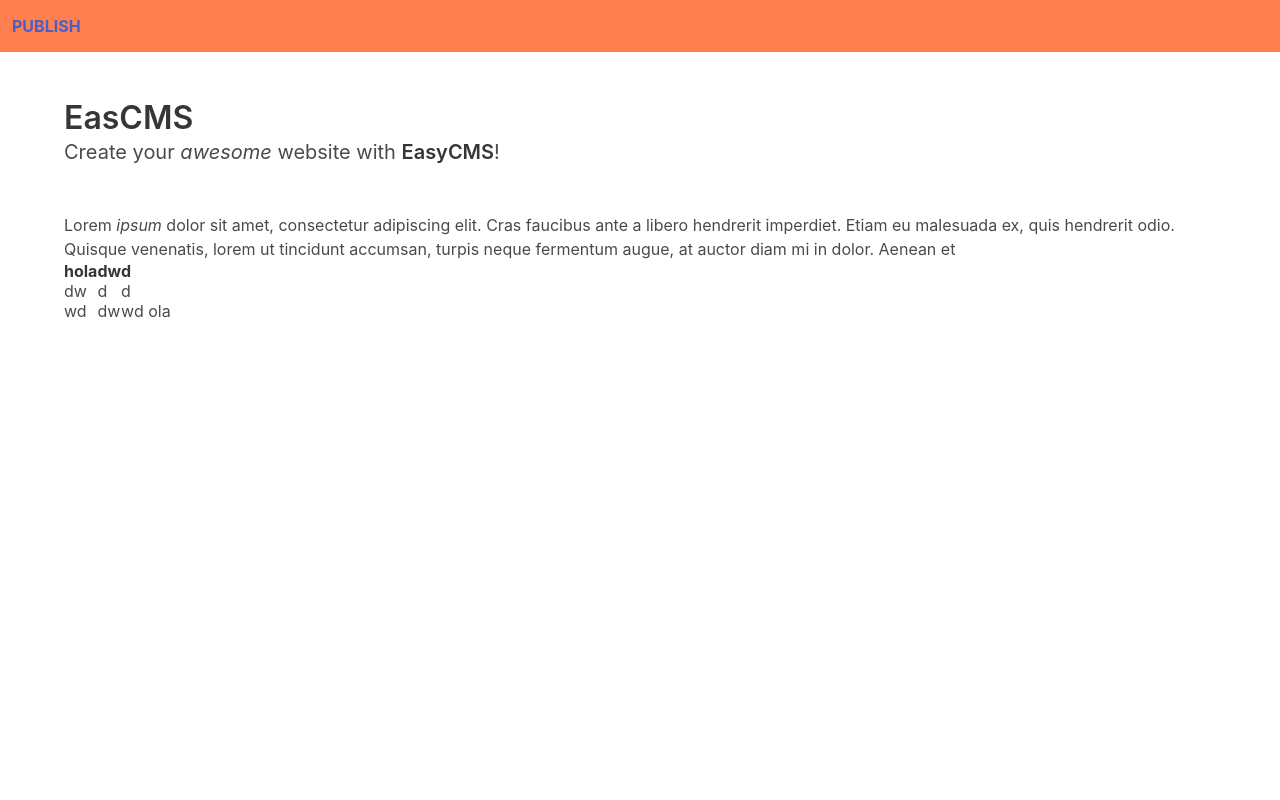
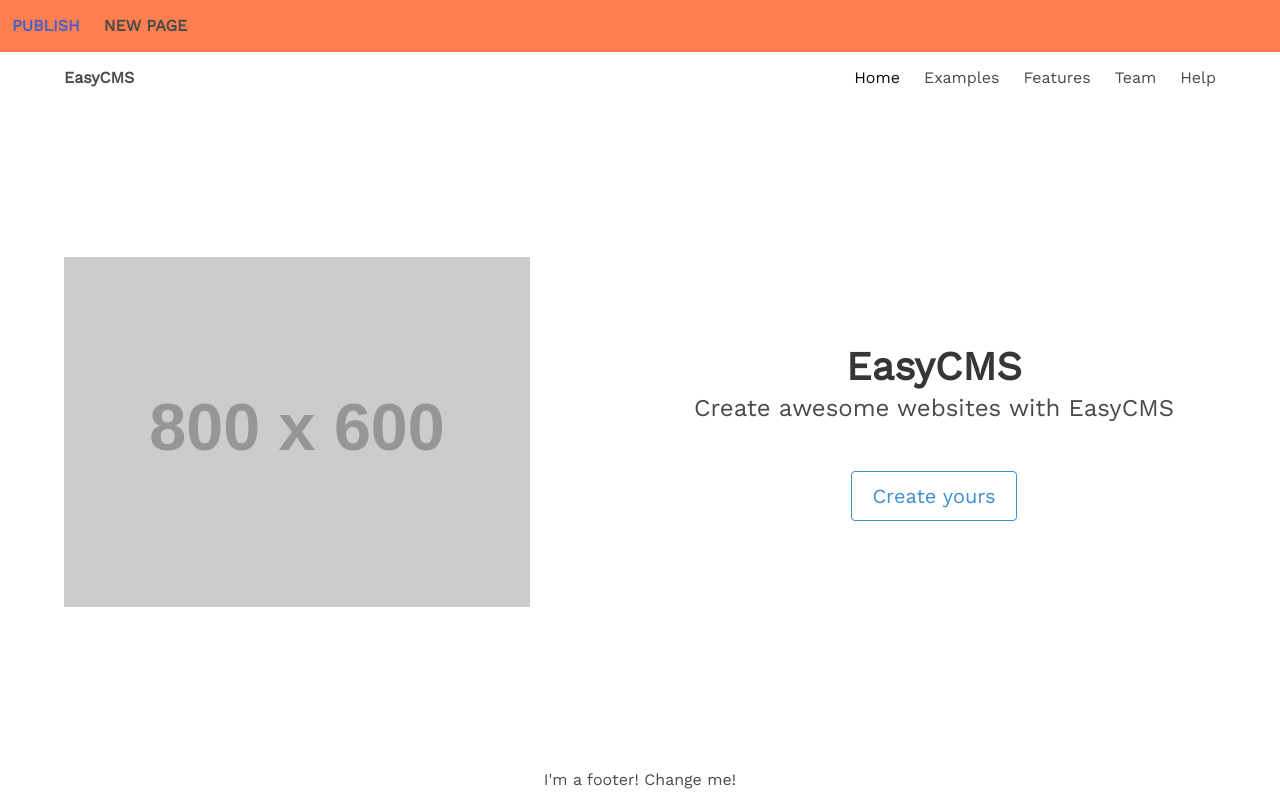
Before and after one commit to bernatixer/EasyCMS, a Node server app: page / in a window 1280 px wide. Run offline with Node 20, Linux system fonts and the light colour scheme; grey boxes labelled with a size stand in for pictures from a placeholder-image service; some libraries are stand-ins or nearby versions.

Commit message:
Changed web

```diff
--- a/server.js
+++ b/server.js
@@ -1,7 +1,6 @@
 const express = require('express');
 const app = express();
 const bodyParser = require('body-parser');
-const jsdom = require('jsdom');
 const fs = require('fs');
 const pretty = require('pretty');
 
@@ -17,6 +16,7 @@ app.use(express.static('public'));
 app.get('/', function(req, res) {
 	res.render('index');
 });
+
 app.get('*', function(req, res) {
 	res.render('404');
 });
@@ -35,7 +35,7 @@ app.post('/save-my-page', function(req, res) {
 			$('div[data-name="'+obj+'"]').html(req.body[obj]);
 		}
 
-		var newHTML = pretty("<html>\n" + $("html").html() + "\n</html>", {ocd: true});
+		var newHTML = pretty("<!DOCTYPE html>\n<html>\n" + $("html").html() + "\n</html>", {ocd: true});
 		fs.writeFile("views/index.ejs", newHTML, function(err) {
 			if(err) {
 				res.send('500');
--- a/views/index.ejs
+++ b/views/index.ejs
@@ -1,25 +1,40 @@
+<!DOCTYPE html>
 <html>
   <head>
     <meta charset="utf-8">
+    <meta http-equiv="X-UA-Compatible" content="IE=edge">
     <meta name="viewport" content="width=device-width, initial-scale=1">
     <title>EasyCMS</title>
-    <link rel="stylesheet" href="https://cdnjs.cloudflare.com/ajax/libs/bulma/0.6.2/css/bulma.min.css">
     <script src="jquery-3.3.1.min.js"></script>
-    <script defer="" src="https://use.fontawesome.com/releases/v5.0.0/js/all.js"></script>
+    <link rel="stylesheet" href="https://cdnjs.cloudflare.com/ajax/libs/font-awesome/4.7.0/css/font-awesome.min.css" integrity="sha256-eZrrJcwDc/3uDhsdt61sL2oOBY362qM3lon1gyExkL0=" crossorigin="anonymous">
+    <link href="https://fonts.googleapis.com/css?family=Work+Sans" rel="stylesheet">
+    <link rel="stylesheet" href="https://cdnjs.cloudflare.com/ajax/libs/bulma/0.6.0/css/bulma.min.css" integrity="sha256-HEtF7HLJZSC3Le1HcsWbz1hDYFPZCqDhZa9QsCgVUdw=" crossorigin="anonymous">
     <link rel="stylesheet" type="text/css" href="assets/content-tools.min.css">
-    <style>
-      .navbar {
+    <style type="text/css">
+      html,
+      body {
+        font-family: 'Work Sans', sans-serif;
+      }
+      #toolbar {
         background-color: coral;
+      }
+      #navbar {
+        background-color: #03A9F4;
       }
     </style>
   </head>
   <body>
     <script src="assets/content-tools.js"></script>
     <script src="assets/editor.js"></script>
-    <nav class="navbar" role="navigation" aria-label="main navigation">
+    <section class="hero is-fullheight is-default is-bold">
+      <div class="hero-head">
+        <nav class="navbar" id="toolbar" role="navigation" aria-label="main navigation">
           <div class="navbar-brand">
             <a class="navbar-item">
               <strong>PUBLISH</strong>
+            </a>
+            <a class="navbar-item">
+              <strong>NEW PAGE</strong>
             </a>
             <button class="button navbar-burger">
               <span></span>
@@ -28,64 +43,78 @@
             </button>
           </div>
         </nav>
-    <section class="section">
-      <div data-editable="" data-name="header" class="container">
-        <h1 class="title" id="title">
-          EasCMS
+        <nav class="navbar">
+          <div data-editable="" data-name="nav" class="container">
+            <div class="navbar-brand">
+              <a class="navbar-item" href="#">
+                <strong>EasyCMS</strong>
+              </a>
+              <span class="navbar-burger burger" data-target="navbarMenu">
+				<span></span>
+				<span></span>
+				<span></span>
+              </span>
+            </div>
+            <div id="navbarMenu" class="navbar-menu">
+              <div class="navbar-end">
+                <a class="navbar-item is-active">
+                  Home
+                </a>
+                <a class="navbar-item">
+                  Examples
+                </a>
+                <a class="navbar-item">
+                  Features
+                </a>
+                <a class="navbar-item">
+                  Team
+                </a>
+                <a class="navbar-item">
+                  Help
+                </a>
+              </div>
+            </div>
+          </div>
+        </nav>
+      </div>
+      <div class="hero-body">
+        <div class="container has-text-centered">
+          <div data-editable="" data-name="header" class="columns is-vcentered">
+            <div class="column is-5">
+              <figure class="image is-4by3">
+                <img src="http://placehold.it/800x600" alt="Description">
+              </figure>
+            </div>
+            <div class="column is-6 is-offset-1">
+              <h1 class="title is-2">
+                EasyCMS
               </h1>
-        <p class="subtitle">
-          Create your
-          <i>awesome</i> website with <strong>EasyCMS</strong>!
+              <h2 class="subtitle is-4">
+                Create awesome websites with EasyCMS
+              </h2>
+              <br>
+              <p class="has-text-centered">
+                <a class="button is-medium is-info is-outlined">
+                  Create yours
+                </a>
               </p>
             </div>
+            <p>
+            </p>
+          </div>
+        </div>
+      </div>
+      <div class="hero-foot">
+        <div data-editable="" data-name="footer" class="container">
+          <div class="tabs is-centered">
+            <ul>
+              <li>
+                <a>I'm a footer! Change me!</a>
+              </li>
+            </ul>
+          </div>
+        </div>
+      </div>
     </section>
-    <div data-editable="" data-name="main-text" class="container">
-      <p>
-        Lorem
-        <i>ipsum</i> dolor sit amet, consectetur adipiscing elit. Cras faucibus ante a libero hendrerit imperdiet. Etiam eu malesuada ex, quis hendrerit odio. Quisque venenatis, lorem ut tincidunt accumsan, turpis neque fermentum augue, at auctor diam mi
-        in dolor. Aenean et
-      </p>
-      <table>
-        <thead>
-          <tr>
-            <th>
-              hola
-            </th>
-            <th>
-              dw
-            </th>
-            <th>
-              d
-            </th>
-          </tr>
-        </thead>
-        <tbody>
-          <tr>
-            <td>
-              dw
-            </td>
-            <td>
-              d
-            </td>
-            <td>
-              d
-            </td>
-          </tr>
-        </tbody>
-        <tfoot>
-          <tr>
-            <td>
-              wd
-            </td>
-            <td>
-              dw
-            </td>
-            <td>
-              wd ola
-            </td>
-          </tr>
-        </tfoot>
-      </table>
-    </div>
   </body>
 </html>
```
Also changed, not shown: public/assets/editor.js. Lines whose indentation alone changed are shown as unchanged.
